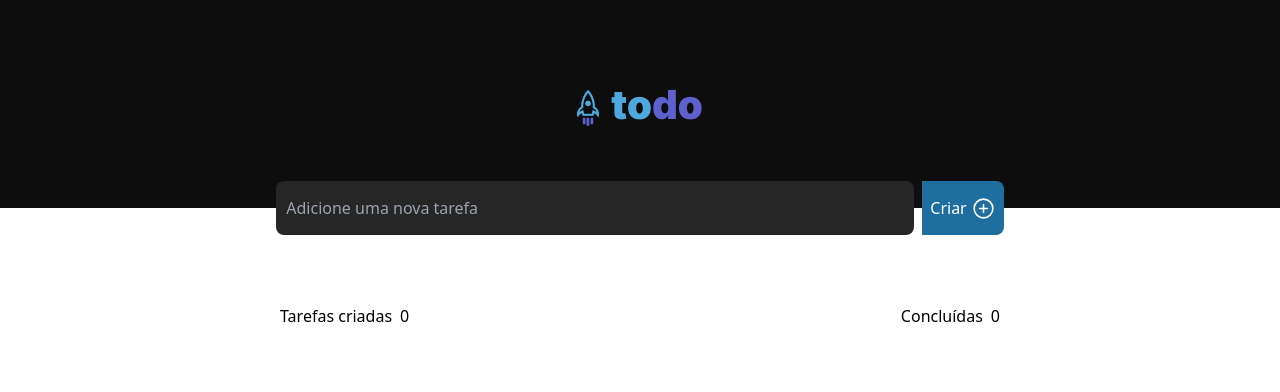
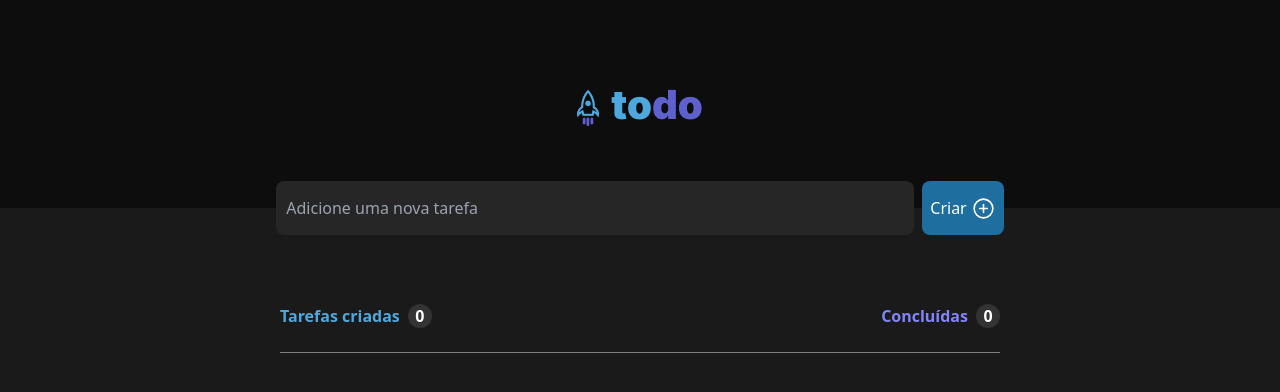
Before and after one commit to mateuscesarglima/react-monolith-todo, a React (Vite) app: page / in a window 1280 px wide. Shown: the top 392 px of the page. Built offline with nearby package versions, Linux system fonts and the light colour scheme; the HTML template or start-up script is replaced by a standard one.

Commit message:
feat(TCC-2): add task header section

```diff
--- a/src/components/atoms/Button/index.tsx
+++ b/src/components/atoms/Button/index.tsx
@@ -4,7 +4,7 @@ import { PlusCircle } from '@phosphor-icons/react';
 
 export const Button = () => {
   return (
-    <button className='bg-blue-dark text-white flex items-center gap-1 px-2 h-full hover:bg-blue rounded-r-lg'>
+    <button className='bg-blue-dark text-white flex items-center gap-1 px-2 h-full hover:bg-blue rounded-lg'>
       Criar <PlusCircle color="#FFF" size={25} />
     </button>
   );
--- a/src/components/organisms/Tasks/index.tsx
+++ b/src/components/organisms/Tasks/index.tsx
@@ -4,14 +4,14 @@
 export const Task = () => {
   return (
     <section className="w-full max-w-[46rem] m-auto px-2">
-      <header className="flex items-center justify-between mt-24">
+      <header className="flex items-center justify-between mt-24 border-b-[1px] border-gray-300 pb-6">
         <div className="flex gap-2">
-          <p>Tarefas criadas</p>
-          <span>0</span>
+          <p className="text-blue font-bold">Tarefas criadas</p>
+          <span className="bg-gray-400 w-6 rounded-full flex items-center justify-center text-white font-bold">0</span>
         </div>
         <div className="flex gap-2">
-          <p>Concluídas</p>
-          <span>0</span>
+          <p className="text-purple font-bold">Concluídas</p>
+          <span className="bg-gray-400 w-6 rounded-full flex items-center justify-center text-white font-bold">0</span>
         </div>
       </header>
     </section>
--- a/src/globals.css
+++ b/src/globals.css
@@ -2,6 +2,12 @@
 @tailwind components;
 @tailwind utilities;
 
+body {
+  background-color: #1a1a1a;
+  min-height: 100vh;
+  -webkit-font-smoothing: antialiased;
+}
+
 .input-container {
   bottom: calc(-3.375rem / 2);
 }
```
